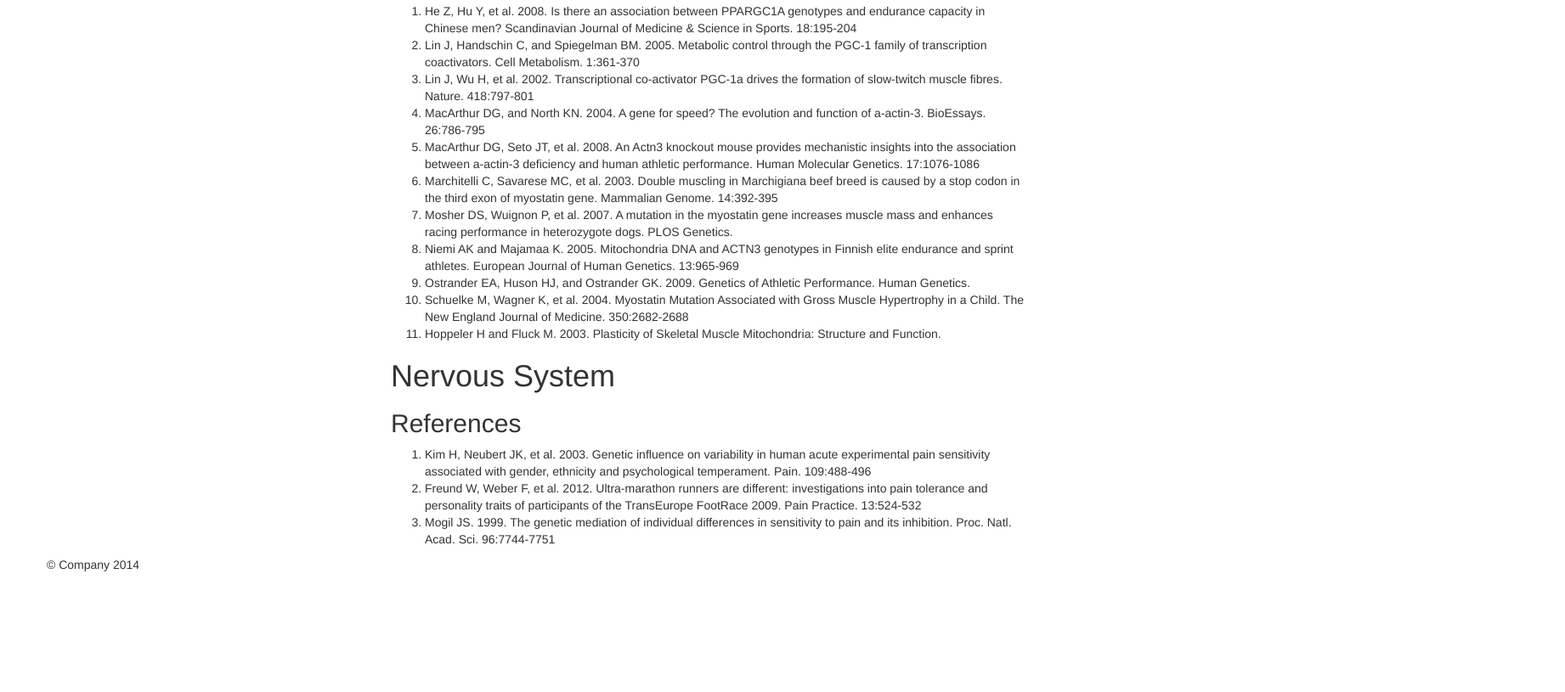
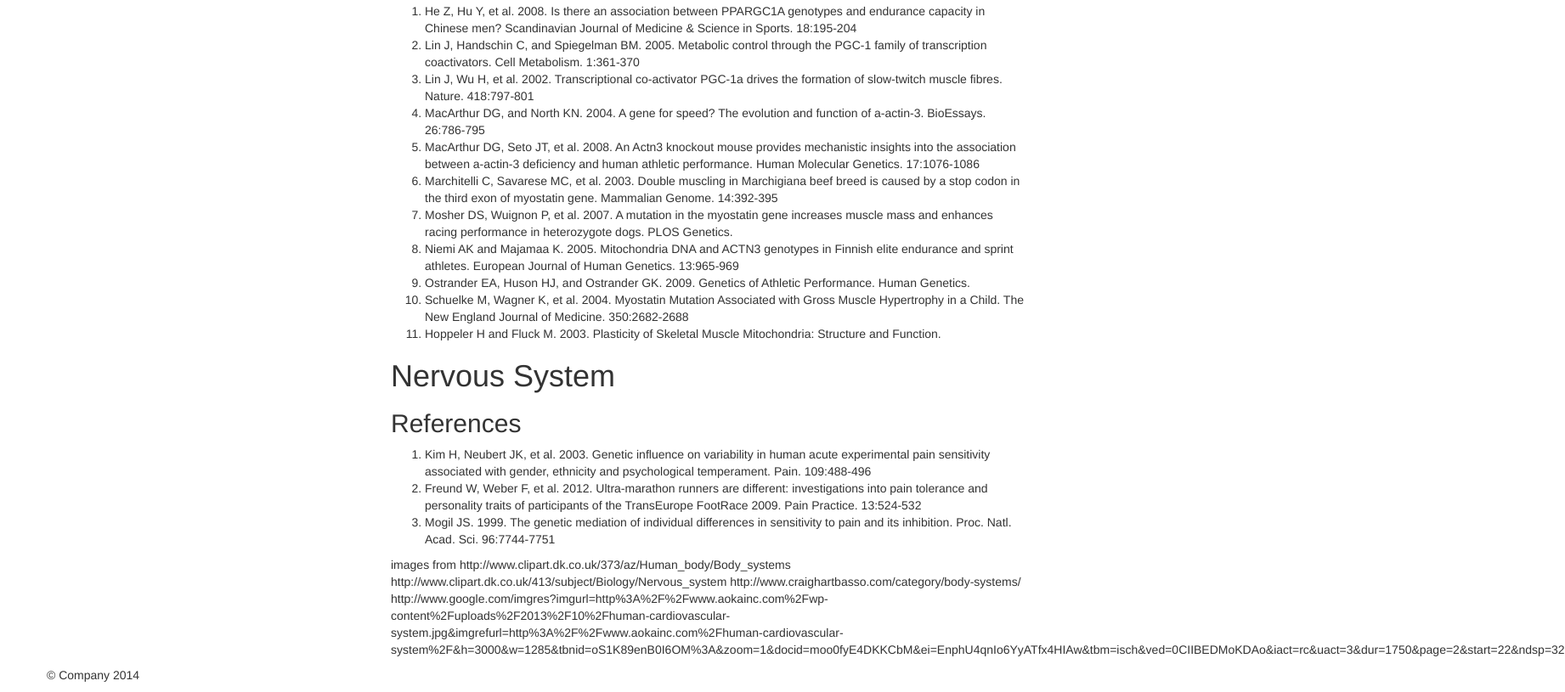
Before and after one commit to alexlovespancakes/Genomics-Ultragenes, a website: page src/references.html in a window 1280 px wide. Shown: the part 1093-1908 px from the top of the page at 85% size, 1842 px wide, since content can reach past the window. Before the commit the page ends 1778 px from the top, so only its background shows below. Drawn offline with nearby package versions, Linux system fonts and the light colour scheme.

Commit message:
Update references.html

```diff
--- a/src/references.html
+++ b/src/references.html
@@ -76,7 +76,11 @@
 <h2>References</h2><p><ol>
 <li>Kim H, Neubert JK, et al. 2003. Genetic influence on variability in human acute experimental pain sensitivity associated with gender, ethnicity and  psychological temperament. Pain. 109:488-496</li>
 <li>Freund W, Weber F, et al. 2012. Ultra-marathon runners are different: investigations into pain tolerance and personality traits of participants of the TransEurope FootRace 2009. Pain Practice. 13:524-532</li>
-<li>Mogil JS. 1999. The genetic mediation of individual differences in sensitivity to pain and its inhibition. Proc. Natl. Acad. Sci. 96:7744-7751</li></ol></p> </div>
+<li>Mogil JS. 1999. The genetic mediation of individual differences in sensitivity to pain and its inhibition. Proc. Natl. Acad. Sci. 96:7744-7751</li></ol></p>
+<p> images from http://www.clipart.dk.co.uk/373/az/Human_body/Body_systems
+http://www.clipart.dk.co.uk/413/subject/Biology/Nervous_system
+http://www.craighartbasso.com/category/body-systems/
+http://www.google.com/imgres?imgurl=http%3A%2F%2Fwww.aokainc.com%2Fwp-content%2Fuploads%2F2013%2F10%2Fhuman-cardiovascular-system.jpg&imgrefurl=http%3A%2F%2Fwww.aokainc.com%2Fhuman-cardiovascular-system%2F&h=3000&w=1285&tbnid=oS1K89enB0I6OM%3A&zoom=1&docid=moo0fyE4DKKCbM&ei=EnphU4qnIo6YyATfx4HIAw&tbm=isch&ved=0CIIBEDMoKDAo&iact=rc&uact=3&dur=1750&page=2&start=22&ndsp=32</p></p></div>
 
 
       <div class="footer">
```
